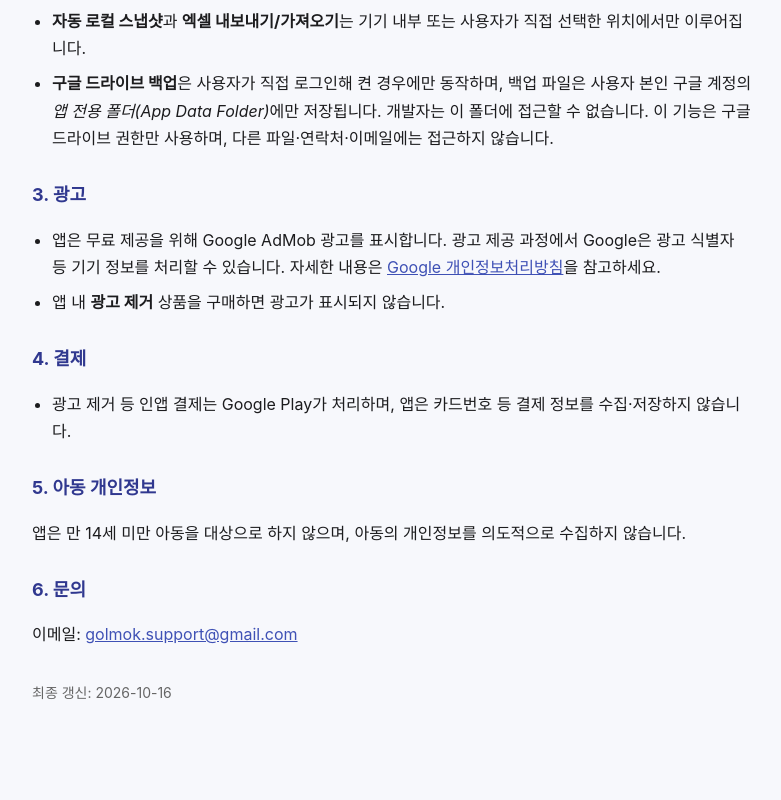
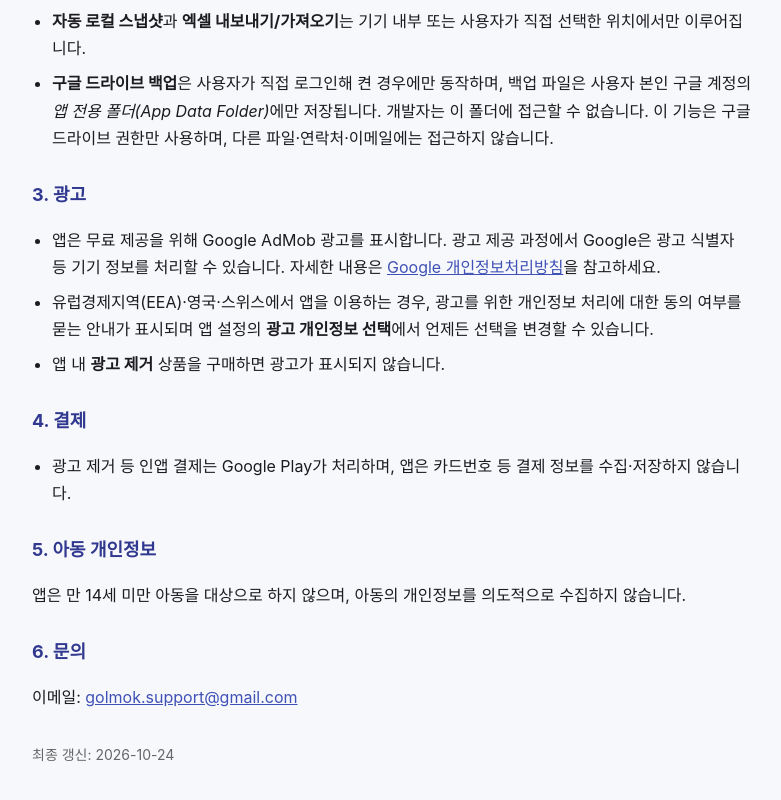
Before and after one commit to jy0714ryu/gyeongjosabu-privacy, a plain HTML site: page index.html in a window 1280 px wide. Shown: the part 534-1334 px from the top of the page, without its empty margins (248-1029 px from the left). Before the commit the page ends 1276 px from the top, so only its background shows below. Drawn offline with Linux system fonts and the light colour scheme.

Commit message:
개인정보처리방침: EEA·영국·스위스 광고 동의 안내·설정의 광고 개인정보 선택 (v1.0.12)
Co-authored-by: Copilot <223556219+Copilot@users.noreply.github.com>

```diff
--- a/index.html
+++ b/index.html
@@ -46,6 +46,7 @@
     <li>앱은 무료 제공을 위해 Google AdMob 광고를 표시합니다. 광고 제공 과정에서 Google은
       광고 식별자 등 기기 정보를 처리할 수 있습니다. 자세한 내용은
       <a href="https://policies.google.com/privacy">Google 개인정보처리방침</a>을 참고하세요.</li>
+    <li>유럽경제지역(EEA)·영국·스위스에서 앱을 이용하는 경우, 광고를 위한 개인정보 처리에 대한 동의 여부를 묻는 안내가 표시되며 앱 설정의 <strong>광고 개인정보 선택</strong>에서 언제든 선택을 변경할 수 있습니다.</li>
     <li>앱 내 <strong>광고 제거</strong> 상품을 구매하면 광고가 표시되지 않습니다.</li>
   </ul>
 
@@ -60,6 +61,6 @@
   <h2>6. 문의</h2>
   <p>이메일: <a href="mailto:golmok.support@gmail.com">golmok.support@gmail.com</a></p>
 
-  <p class="updated">최종 갱신: 2026-10-16</p>
+  <p class="updated">최종 갱신: 2026-10-24</p>
 </body>
 </html>
```
